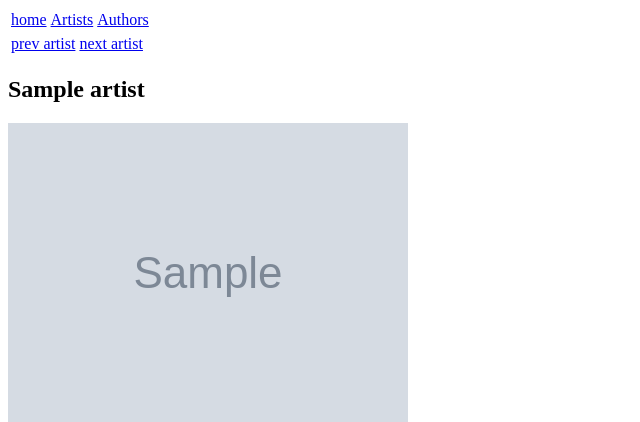
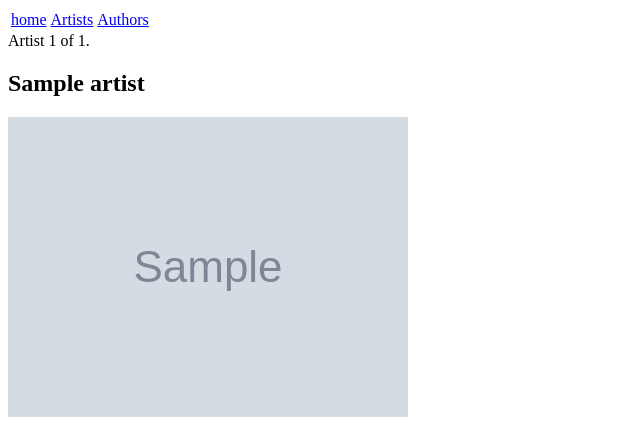
Before and after one commit to PhedreDelaunay/BookCovers, a Django app: template bookcovers/templates/bookcovers/artist_cover_list.html in a window 1280 px wide. Shown: the top 422 px of the page, without its empty margins (0-640 px from the left). Run offline with Django 3.2, Linux system fonts and the light colour scheme; the template is opened without the code that fills it: most values are stand-ins (such as "Sample title", 1, 10 or a date in 2020); grey boxes marked "Sample" are stand-in pictures.

Commit message:
add pagination for artists

```diff
--- a/bookcovers/templates/bookcovers/artist_menu.html
+++ b/bookcovers/templates/bookcovers/artist_menu.html
@@ -1,4 +1,17 @@
-<TABLE>
-    <TR><TD><a href="BookCover.php?filter=1&amp;currentEntry=11&amp;totalEntrys=11p5">prev artist</a></TD>
-        <TD><a href="BookCover.ph?filter=1&amp;currentEntry=13&amp;totalEntrys=115">next artist</a></TD>
-</TD></TR></TABLE>
+<div class="pagination">
+    <span class="step-links">
+        {% if artist_page.has_previous %}
+            <a href="?page=1">&laquo; first</a>
+            <a href="?page={{ artist_page.previous_page_number }}">previous</a>
+        {% endif %}
+
+        <span class="current">
+            Artist {{ artist_page.number }} of {{ artist_page.paginator.num_pages }}.
+        </span>
+
+        {% if artist_page.has_next %}
+            <a href="?page={{ artist_page.next_page_number }}">next</a>
+            <a href="?page={{ artist_page.paginator.num_pages }}">last &raquo;</a>
+        {% endif %}
+    </span>
+</div>
```
Also changed, not shown: bookcovers/views.py (+25 -14 lines).
